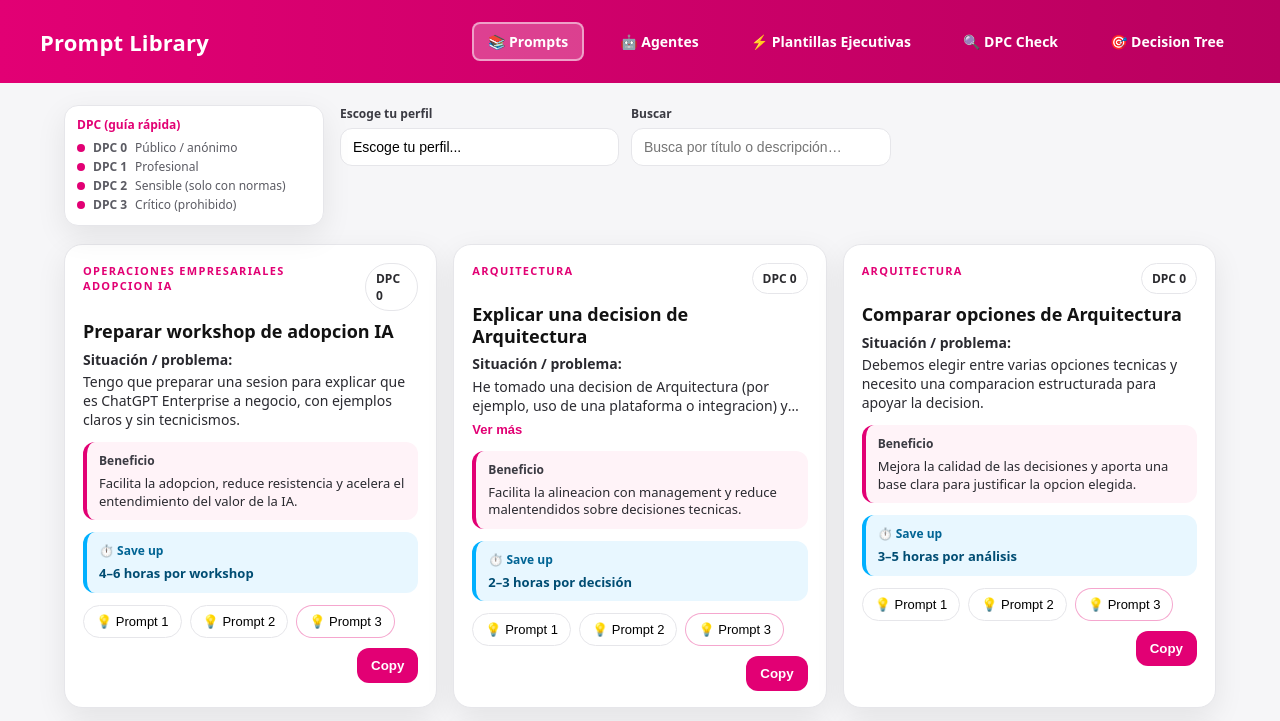
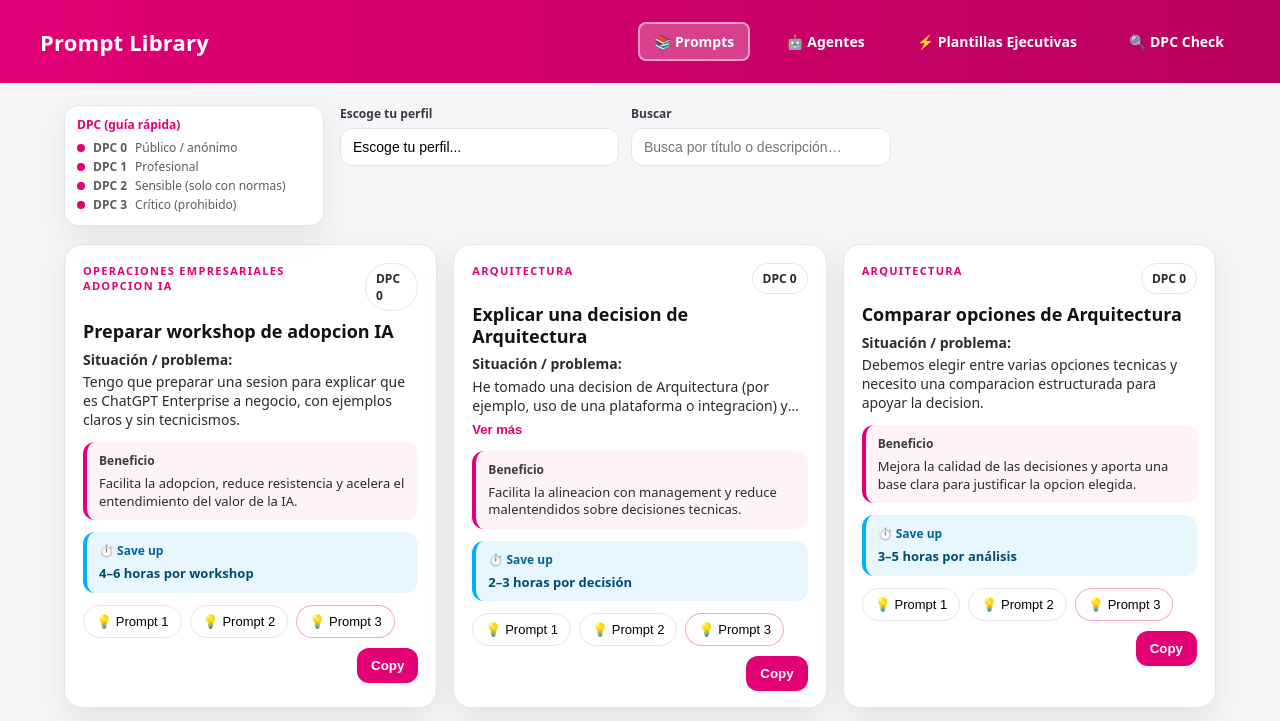
Before and after one commit to AidaQ27/prompt-library, a plain HTML site: page index.html in a window 1280 px wide. Shown: the top 721 px of the page. Drawn offline with Linux system fonts and the light colour scheme.

Commit message:
Disabled Tree DECISION

```diff
--- a/index.html
+++ b/index.html
@@ -14,7 +14,7 @@
         <a href="agents.html" class="navLink">🤖 Agentes</a>
         <a href="framework.html" class="navLink">⚡ Plantillas Ejecutivas</a>
         <a href="dpc.html" class="navLink">🔍 DPC Check</a>
-        <a href="decision-tree.html" class="navLink">🎯 Decision Tree</a>
+        <!-- <a href="decision-tree.html" class="navLink">🎯 Decision Tree</a> -->
       </nav>
     </div>
   </header>
```
